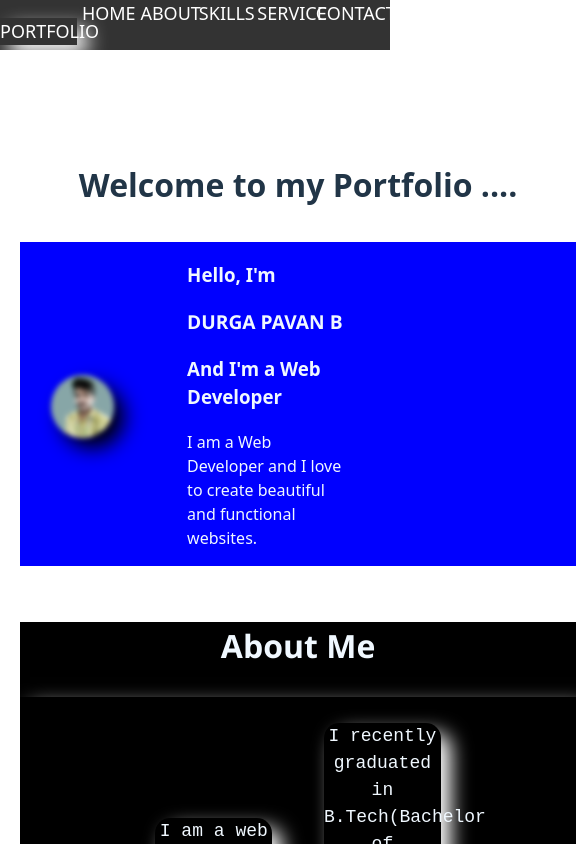
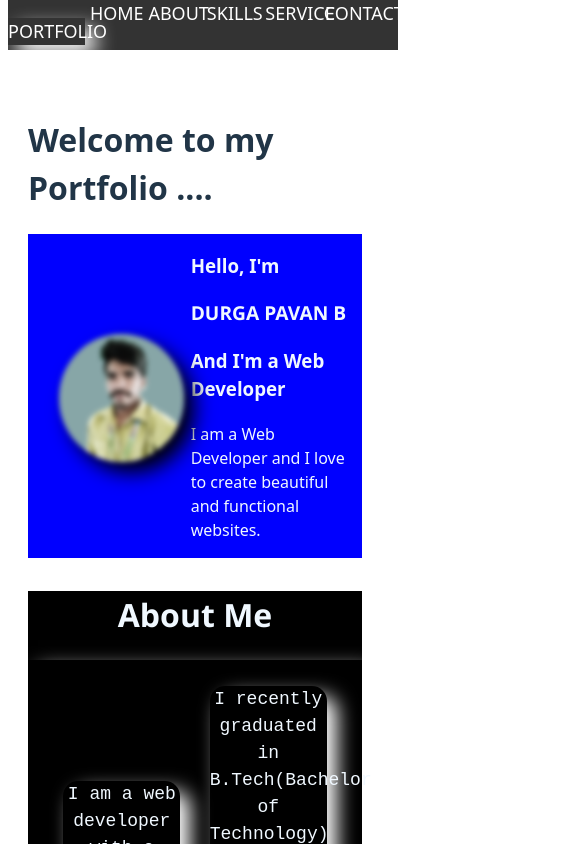
Before and after one commit to PavanMech321/portfolio-2, a React (Vite) app: page / in a window 390 px wide. Shown: the top 844 px of the page, 585 px wide, since content can reach past the window. Built offline with nearby package versions, Linux system fonts and the light colour scheme.

Commit message:
Update App.css

```diff
--- a/src/App.css
+++ b/src/App.css
@@ -1,4 +1,4 @@
-body{
+*body{
   width: 100vw;
   margin: 0;
   display: flex;
@@ -24,7 +24,7 @@ body{
 /*   font-size: 16px; */
   color: white;
   display: grid;
-  grid-template-rows:1fr;
+/*   grid-template-rows:1fr; */
   grid-template-columns: 20% 14% 14% 14% 14% 14%;
   column-gap: 1%;
 /*   text-align: center; */
@@ -75,18 +75,18 @@ body{
 .Home{
   margin-top: 6%;
   display: grid;
-  grid-template-columns: 45vw 40vw;
+  grid-template-columns: 40vw 45vw;
   column-gap: 5%;
   background-color: blue;
   color:aliceblue;
   align-items: center;
   box-shadow: 10px 10px 20px white;
 }
-.logo{
+.Home .logo{
   margin-top: 7%;
-  width: 90%;
+  width: 80%;
   margin-left: 20%;
-  height: 90%;
+  height: 80%;
   border-radius: 50%;
   box-shadow: 10px 10px 20px black;
   /* mix-blend-mode:lighten; */
@@ -161,7 +161,7 @@ body{
   text-align: center;
   font-family: 'Segoe UI', Tahoma, Geneva, Verdana, sans-serif;
 }
-.skill{
+.Skills .skill{
   display: grid;
   grid-template-columns: 45vw 45vw;
   grid-template-rows: 1fr 1fr;
@@ -231,7 +231,7 @@ body{
   text-align: center;
   font-family: 'Segoe UI', Tahoma, Geneva, Verdana, sans-serif;
 }
-.service{
+.Service .service{
   display: grid;
   grid-template-columns: 40vw 40vw;
   grid-template-rowss: 1fr 1fr;
```
